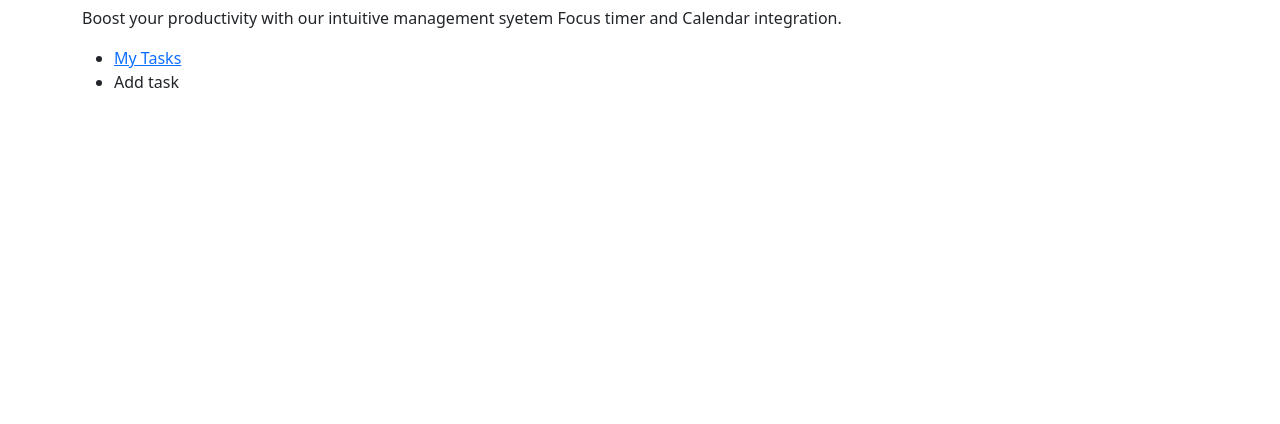
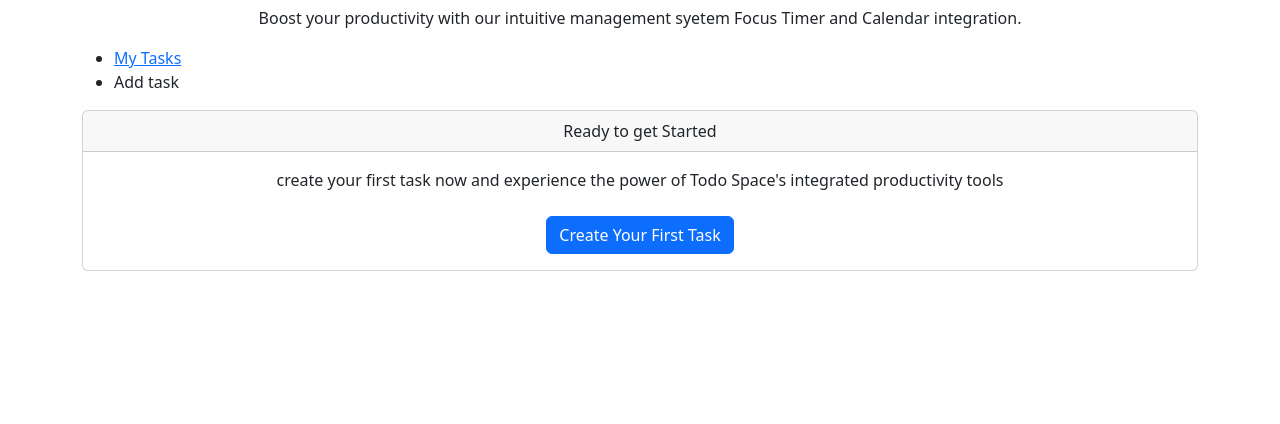
Before and after one commit to tomi3-11/Todo-Space, a Django app: page / in a window 1280 px wide. Shown: the part 376-800 px from the top of the page. Run offline with Django 5.2, Linux system fonts and the light colour scheme.

Commit message:
Bootstrap styling

```diff
--- a/todoapp/templates/todoapp/home.html
+++ b/todoapp/templates/todoapp/home.html
@@ -4,11 +4,24 @@
 
 {% block content %}
 
-    <h1>Todo Space Focused Task Manager</h1>
-    <p>Boost your productivity with our intuitive management syetem Focus timer and Calendar integration.</p>
-    <ul>
-        <li><a href="{% url 'todoapp:display_task' %}">My Tasks</a></li>
-        <li>Add task</li>
-    </ul>
+<h1 class="text-center">Todo Space Task Manager</h1>
+<p class="text-center">Boost your productivity with our intuitive management syetem Focus Timer and Calendar
+    integration.</p>
+<ul>
+    <li><a href="{% url 'todoapp:display_task' %}">My Tasks</a></li>
+    <li>Add task</li>
+</ul>
+<div class="card text-center">
+    <div class="card-header">
+        Ready to get Started
+    </div>
+    <div class="card-body">
+        <div class="card-text">
+            create your first task now and experience the power of Todo Space's
+            integrated productivity tools
+        </div>
+        <a href="{% url 'todoapp:create_task' %}" class="btn btn-primary mt-4">Create Your First Task</a>
+    </div>
+</div>
 
 {% endblock %}
```
